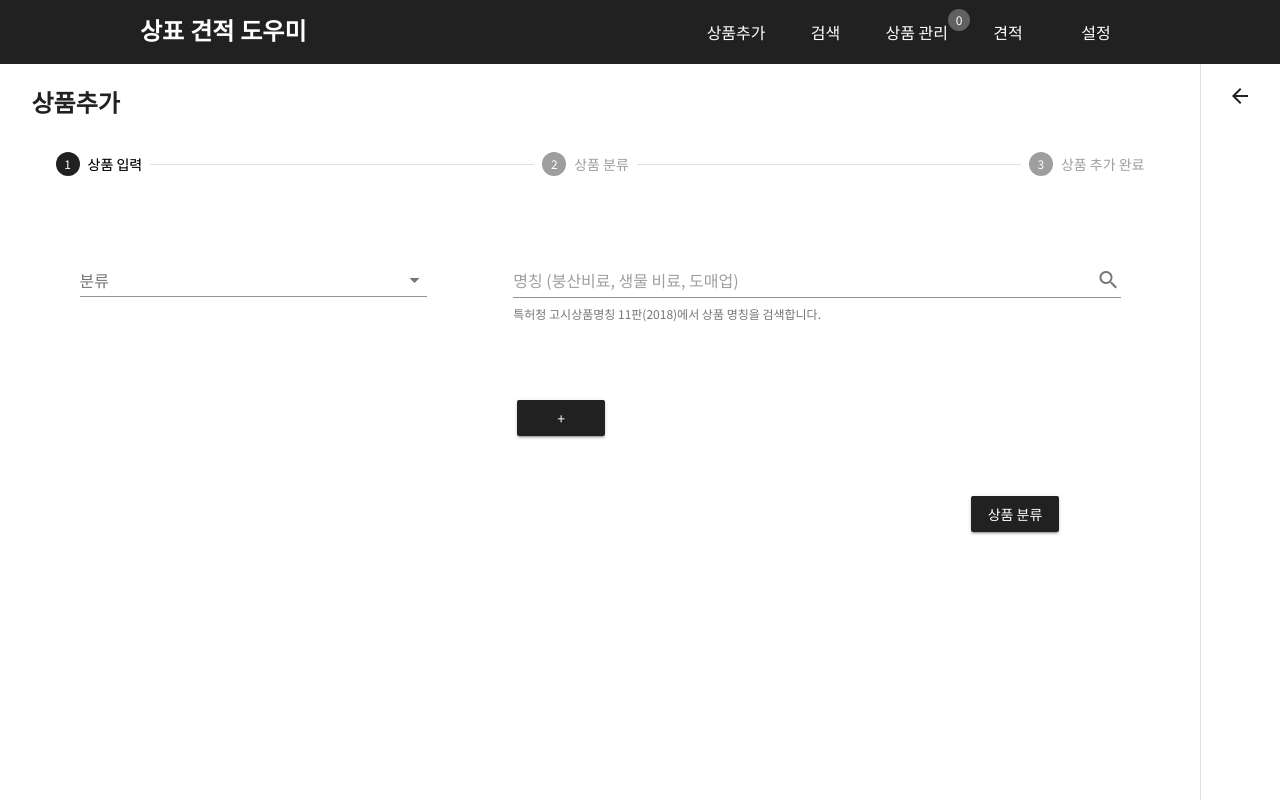
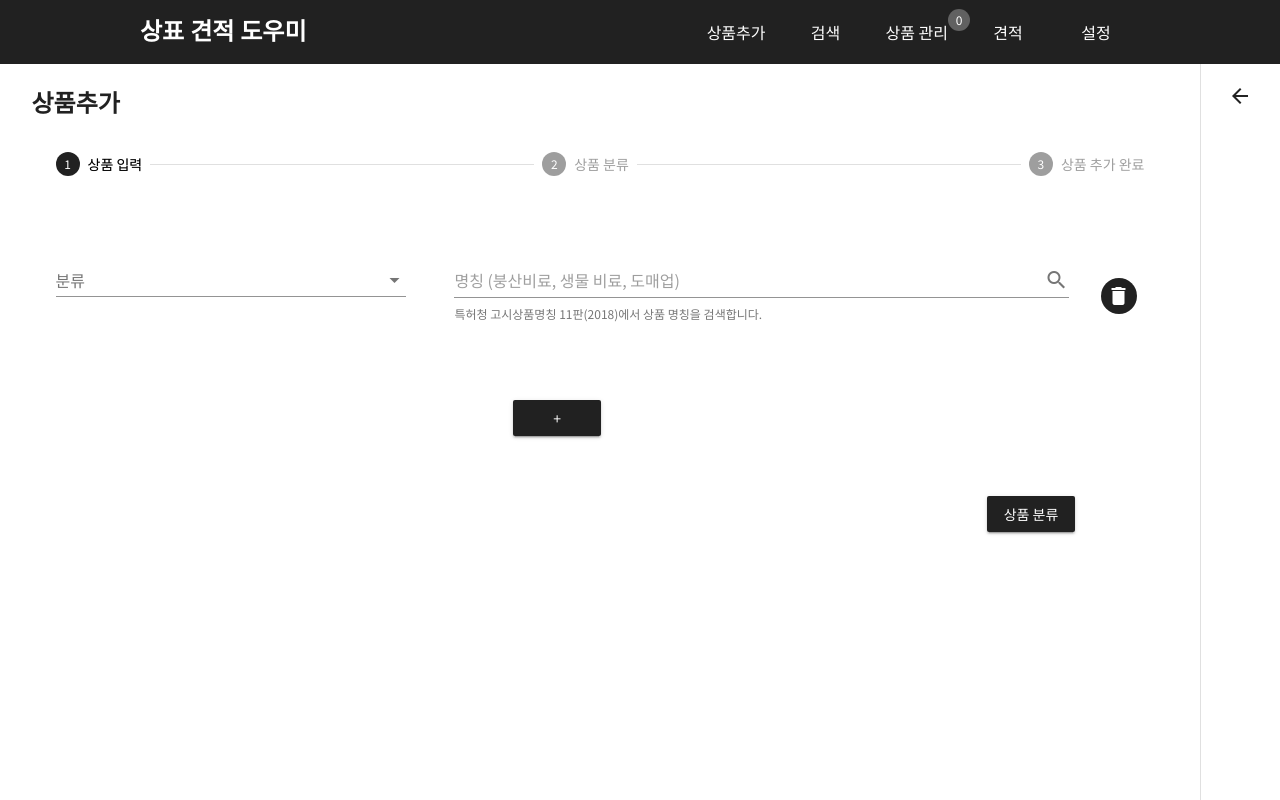
Before and after one commit to kiworkshop/Pascal, a Vue app in the folder patent-calculator/: page / in a window 1280 px wide. Both pictures are taken after a click on the button "상품추가". Built offline with nearby package versions, Linux system fonts and the light colour scheme; no server answers.

Commit message:
[EDIT] 상품 추가 Step1의 search bar를 삭제하는 기능을 추가합니다.
이전 커밋에서 search bar를 여러개 추가할 수 있도록 하는 기능은
구현하였지만, 추가한 search bar를 삭제하는 기능이 구현되지 않아 이를
보완하였습니다.

```diff
--- a/patent-calculator/src/components/ProductAdder.vue
+++ b/patent-calculator/src/components/ProductAdder.vue
@@ -12,14 +12,14 @@
             <v-stepper-step step="3">상품 추가 완료</v-stepper-step>
           </v-stepper-header>
           <v-stepper-items class="elevation-0">
-            <v-stepper-content step="1">
+            <v-stepper-content step="1" class='pr-0 pl-0'>
               <v-layout column wrap>
                 <v-flex v-for="payload in payloads" :key="payload.id" class="mb-5">
                   <v-container>
                     <v-layout column wrap>
                       <v-flex>
                         <v-layout row>
-                          <v-flex xs4>
+                          <v-flex xs4 class='mr-5'>
                             <v-select
                               v-model="payload._class"
                               :items="classes"
@@ -27,7 +27,7 @@
                             ></v-select>
                           </v-flex>
                           <v-spacer></v-spacer>
-                          <v-flex xs7>
+                          <v-flex xs7 class='mr-4'>
                             <v-textarea
                               v-model="payload.searchingProducts"
                               append-icon="search"
@@ -38,12 +38,17 @@
                               rows="1"
                             ></v-textarea>
                           </v-flex>
+                          <v-flex class='mt-4'>
+                            <v-btn icon color="primary" slot="activator" @click="deleteForm(payload.id)">
+                              <v-icon>delete</v-icon>
+                            </v-btn>
+                          </v-flex>
                         </v-layout>
                       </v-flex>
                     </v-layout>
                   </v-container>
                 </v-flex>
-                <v-flex xs1 offset-xs5 >
+                <v-flex xs1 offset-xs5>
                   <v-btn color="primary" @click="addForm()">
                     +
                   </v-btn>
@@ -55,7 +60,7 @@
                 </v-flex>
               </v-layout>
             </v-stepper-content>
-            <v-stepper-content step="2">
+            <v-stepper-content step="2" class='pr-0 pl-0'>
               <v-layout column wrap>
                 <v-flex class="mb-5">
                   <classified-result></classified-result>
@@ -112,9 +117,11 @@ export default {
     classifyProducts() {
       const requests = [];
       for (let i=0; i<this.payloads.length ; i++) {
-        requests.push(this.$searchManager.search(this.payloads[i]).then(response => {
-          return response;
-        }));
+        if (this.payloads[i]["searchingProducts"] != "") {
+          requests.push(this.$searchManager.search(this.payloads[i]).then(response => {
+            return response;
+          }));
+        }
       }
       let productAdderPointer = this
       Promise.all(requests).then((responses) => {
@@ -124,8 +131,8 @@ export default {
           result.unnoticed = result.unnoticed.concat(responses[i].unnoticed);
         }
         productAdderPointer.$productTransmissionBus.$emit('transmitClassified', result);
+        this.curStep++;
       })
-      this.curStep++;
     },
     addProducts() {
       this.$submissionAlarmBus.$emit('submitProductsToBriefcase');
@@ -133,6 +140,10 @@ export default {
     },
     addForm() {
       this.payloads.push({id:++this.numOfForms, _class:-1, searchingProducts:""});
+    },
+    deleteForm(payloadId) {
+      const deletedIndex = this.payloads.findIndex(payload => payload['id'] == payloadId);
+      this.payloads.splice(deletedIndex, 1);
     }
   },
   destroyed() {
```
